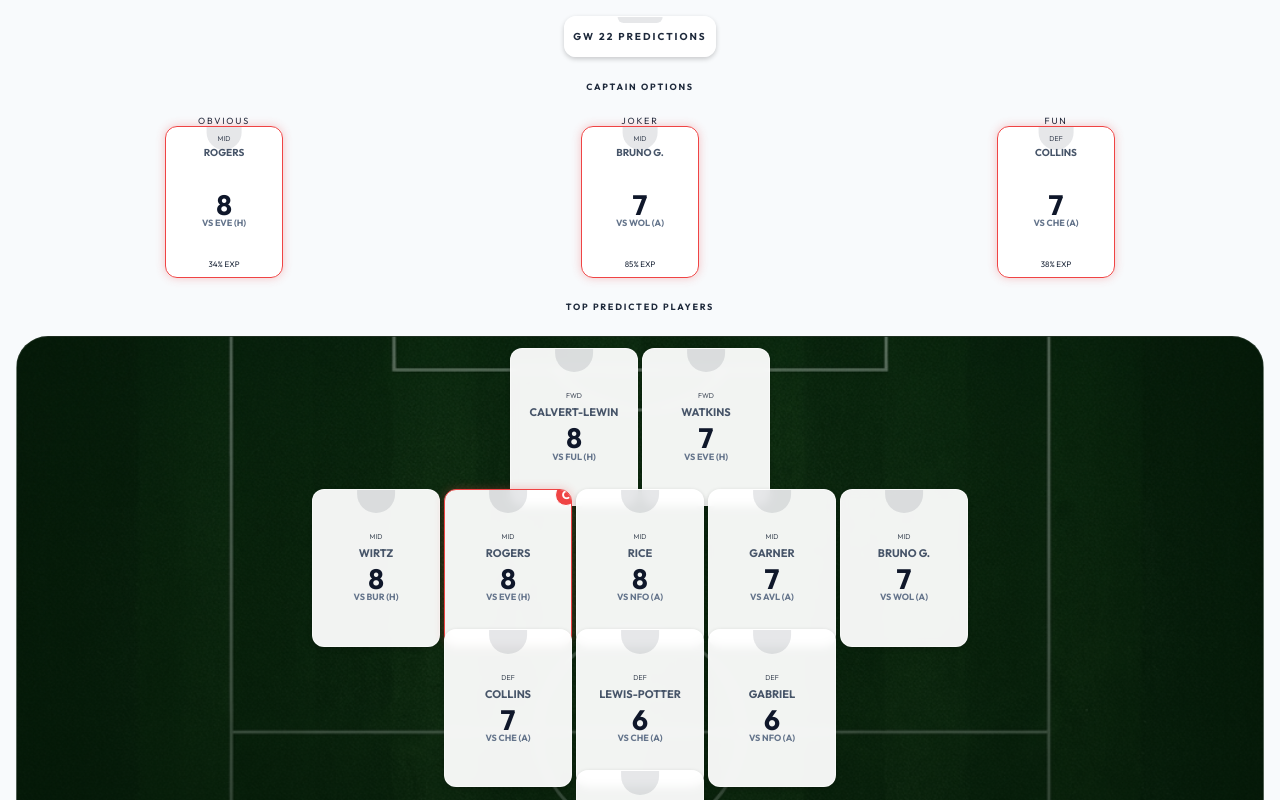
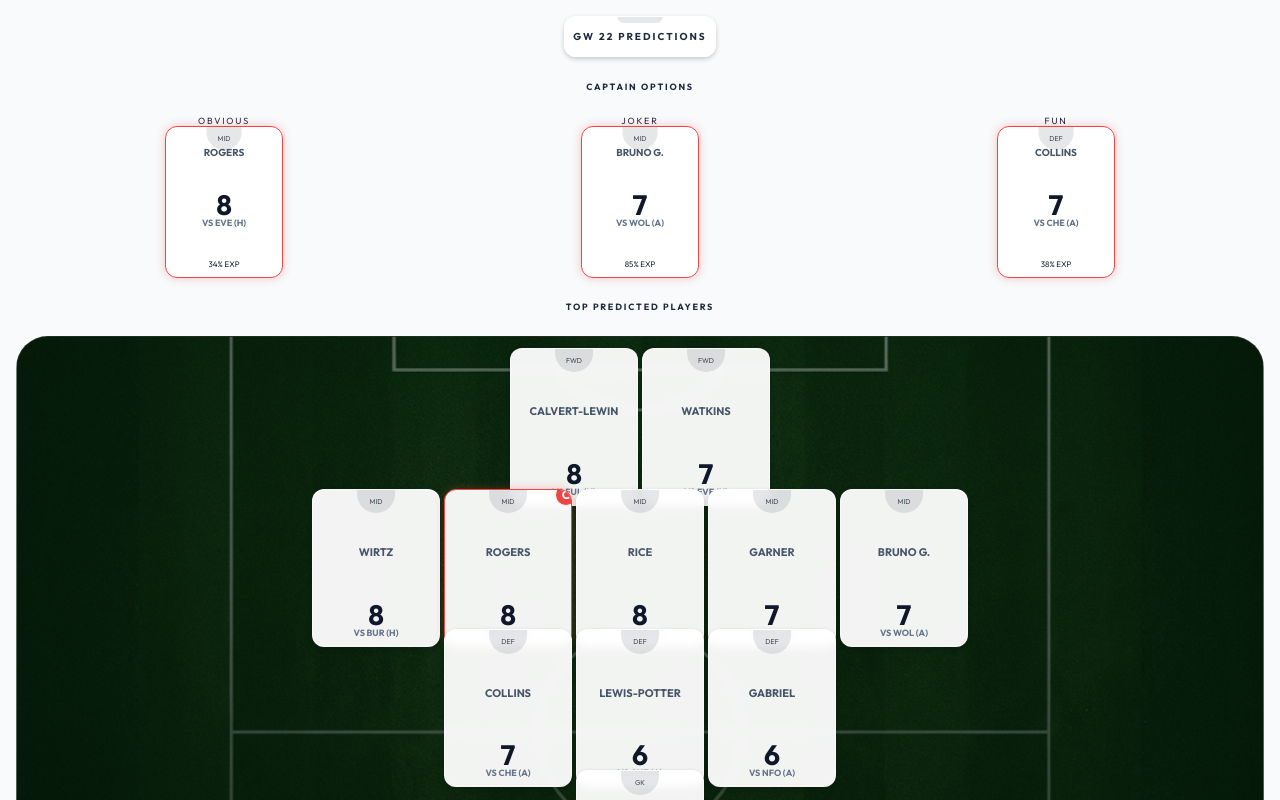
Before and after one commit to chriseyebagha/fantasy-premier-league, a Next.js app in the folder frontend/: page / in a window 1280 px wide. Shown: the top 800 px of the page. Built offline with nearby package versions, Linux system fonts and the light colour scheme.

Commit message:
Align position label with pill background graphic on all cards

```diff
--- a/frontend/src/components/PlayerDashboard.tsx
+++ b/frontend/src/components/PlayerDashboard.tsx
@@ -14,10 +14,10 @@ interface PlayerDashboardProps {
 import { formatFixture, getPositionText } from '../utils/fplUtils';
 
 const MiniPlayerCard = ({ player, isBench = false, isCaptain = false }: { player: any, isBench?: boolean, isCaptain?: boolean }) => (
-    <div className={`jersey-card ${isBench ? 'bench' : ''} ${isCaptain ? 'captain' : ''}`}>
+    <div className={`jersey-card ${isBench ? 'bench' : ''} ${isCaptain ? 'captain' : ''} !justify-between py-2`}>
         {isCaptain && <div className="captain-badge">C</div>}
 
-        <div className="text-[7px] font-bold text-slate-400 opacity-80 leading-none mb-[2px]">
+        <div className="text-[7px] font-bold text-slate-400 opacity-80 leading-none">
             {getPositionText(player.element_type || player.position)}
         </div>
 
```
